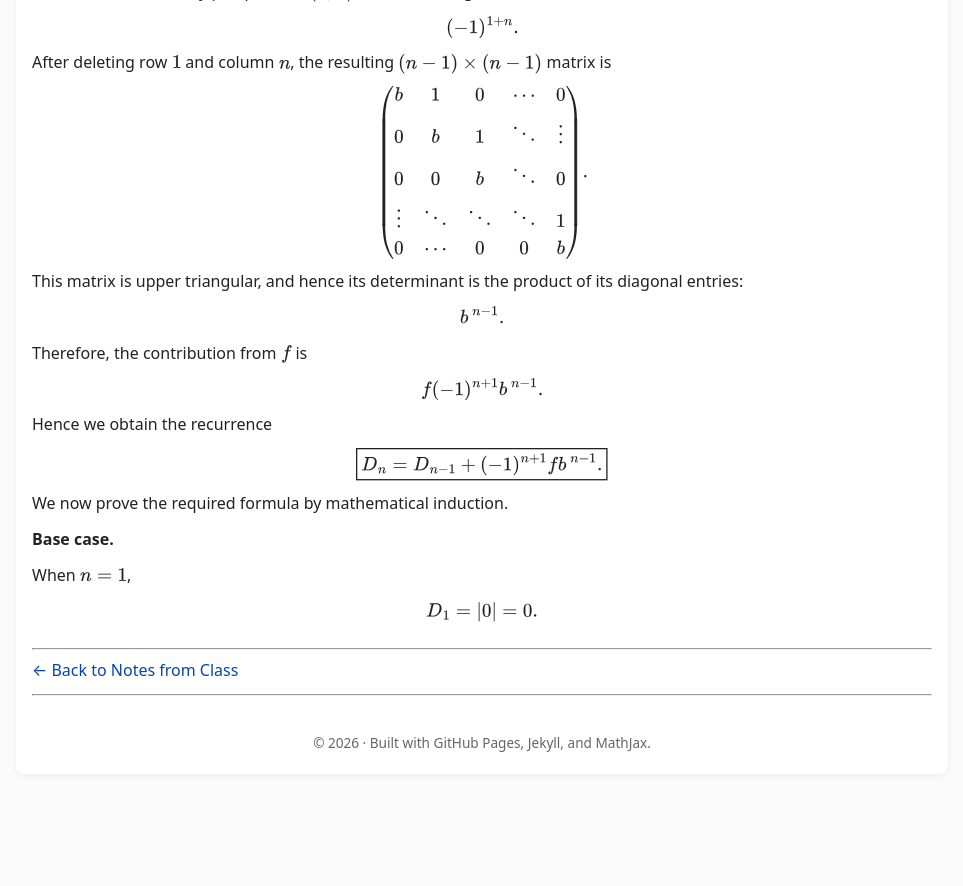
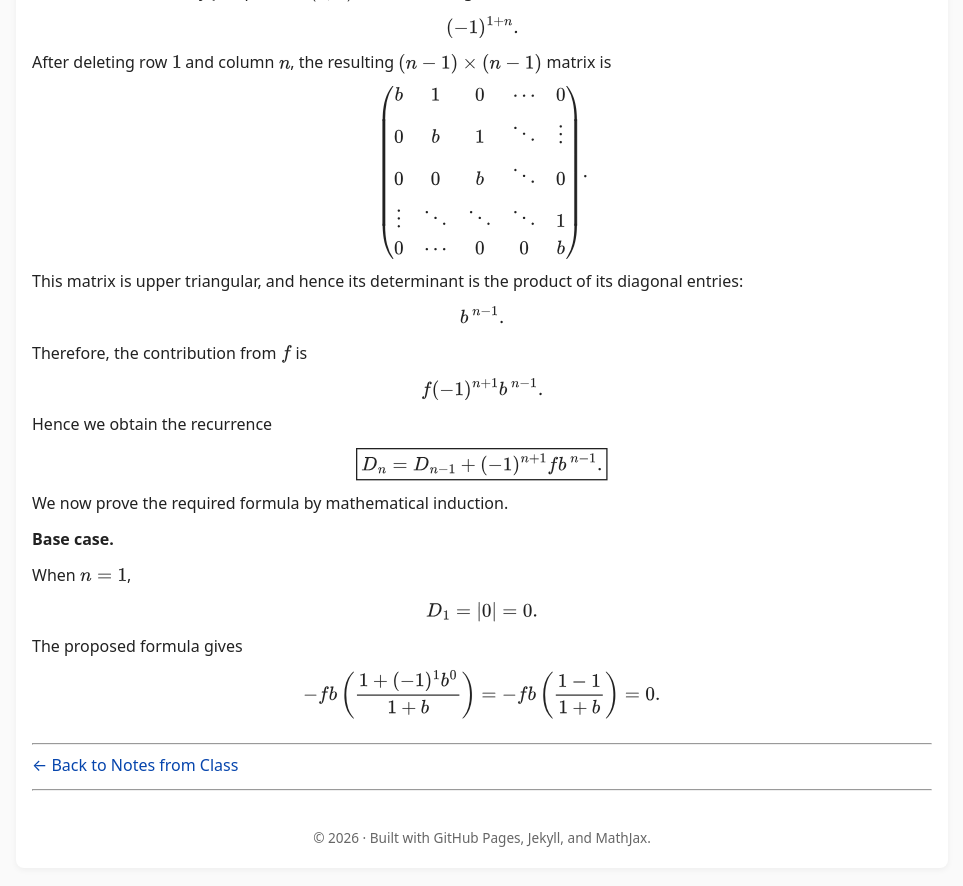
Before and after one commit to SaleemKamaludin/SaleemKamaludin.github.io, a Jekyll site: the page built from courses/math-2276/notes-from-class/lecture-2/index.md, in a window 1280 px wide and 900 px high, scrolled down 6778 px. Shown: the top 886 px of the window, without its empty margins (158-1121 px from the left). Built offline with Jekyll 4.4.1, drawn with Linux system fonts in a browser that asks for light colours; before the commit the page ends 7584 px from its top, so only the background shows below that.

Commit message:
Verify base case formula in Example 1.3 proof

```diff
--- a/courses/math-2276/notes-from-class/lecture-2/index.md
+++ b/courses/math-2276/notes-from-class/lecture-2/index.md
@@ -875,6 +875,23 @@ b & 1 & 0 & 0 & \cdots & 0\\
   \end{vmatrix}
   =0.
   \]
+
+  <p>
+    The proposed formula gives
+  </p>
+
+  \[
+  -fb
+  \left(
+  \frac{1+(-1)^1b^0}{1+b}
+  \right)
+  =
+  -fb
+  \left(
+  \frac{1-1}{1+b}
+  \right)
+  =0.
+  \]
 </div>
 
 ---
```
